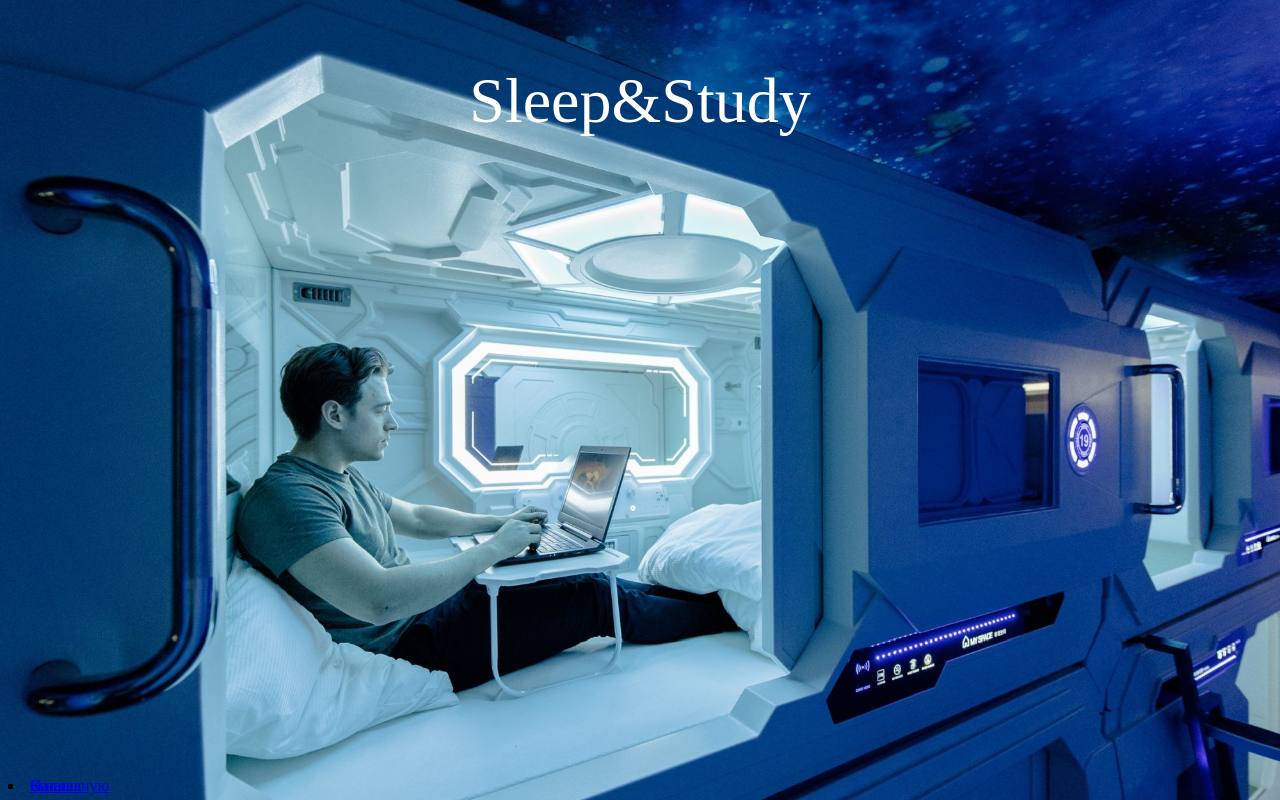
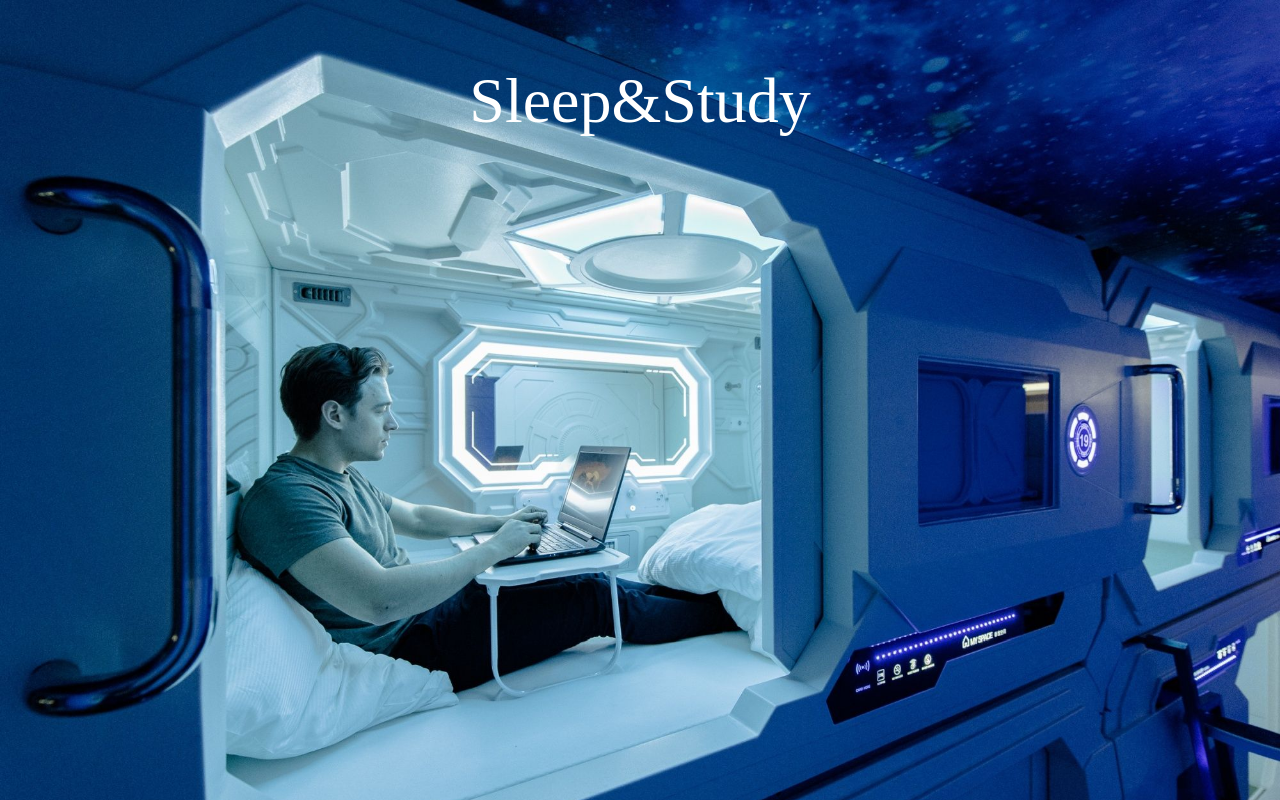
Before and after one commit to akop2005/S-S, a plain HTML site: page index.html in a window 1280 px wide. Drawn offline with Linux system fonts and the light colour scheme.

Commit message:
Update index.html

```diff
--- a/index.html
+++ b/index.html
@@ -17,9 +17,8 @@ background-size: cover;
     <p style="font-size:400%">
 <font color="white" face="Times New Roman"> Sleep&Study </font>
     </p>
-        <li style="position: absolute; bottom: 5px"><a href="file:///F:/user_2/Documents/PYTHON/city.html">На главную</a></li>
-        <li style="position: absolute; bottom: 5px"><a href="F:\user_2\Documents\PYTHON\district.html">Каталог</a></li>
-        <li style="position: absolute; bottom: 5px"><a href="F:\user_2\Documents\PYTHON\house.html">О нас</a></li>
+
+
 
 </center>
 </body>
```
